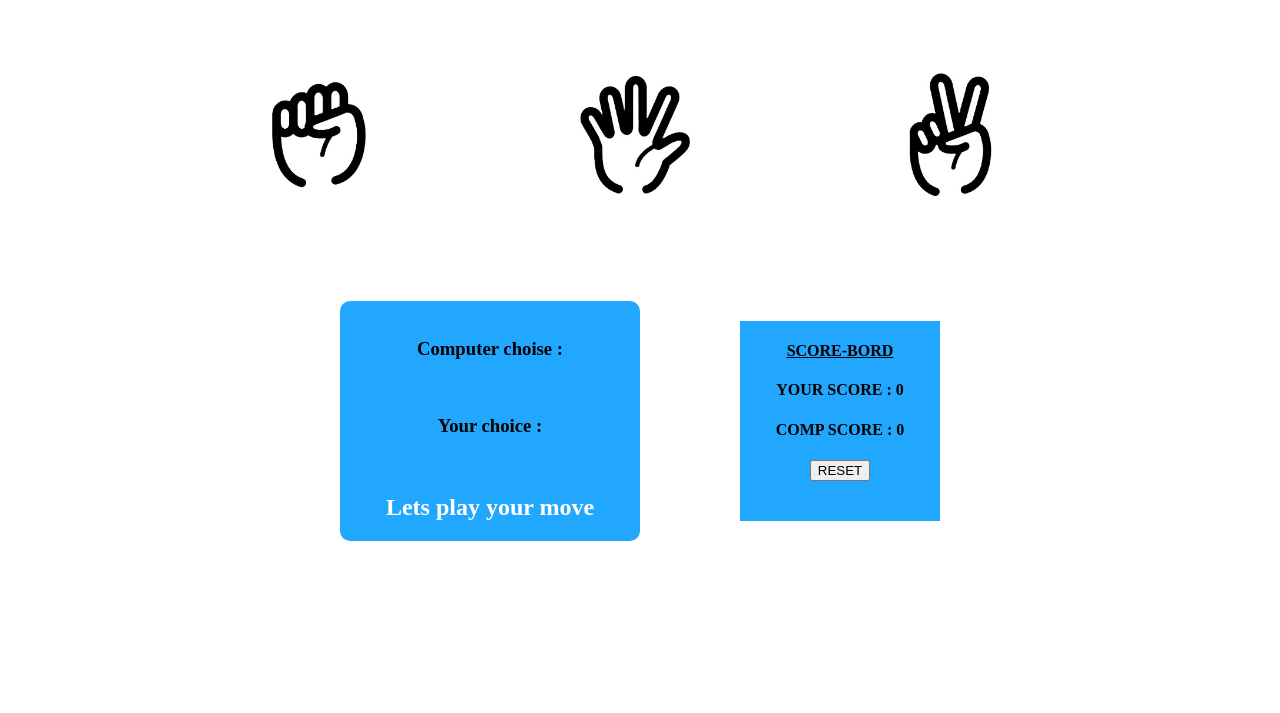
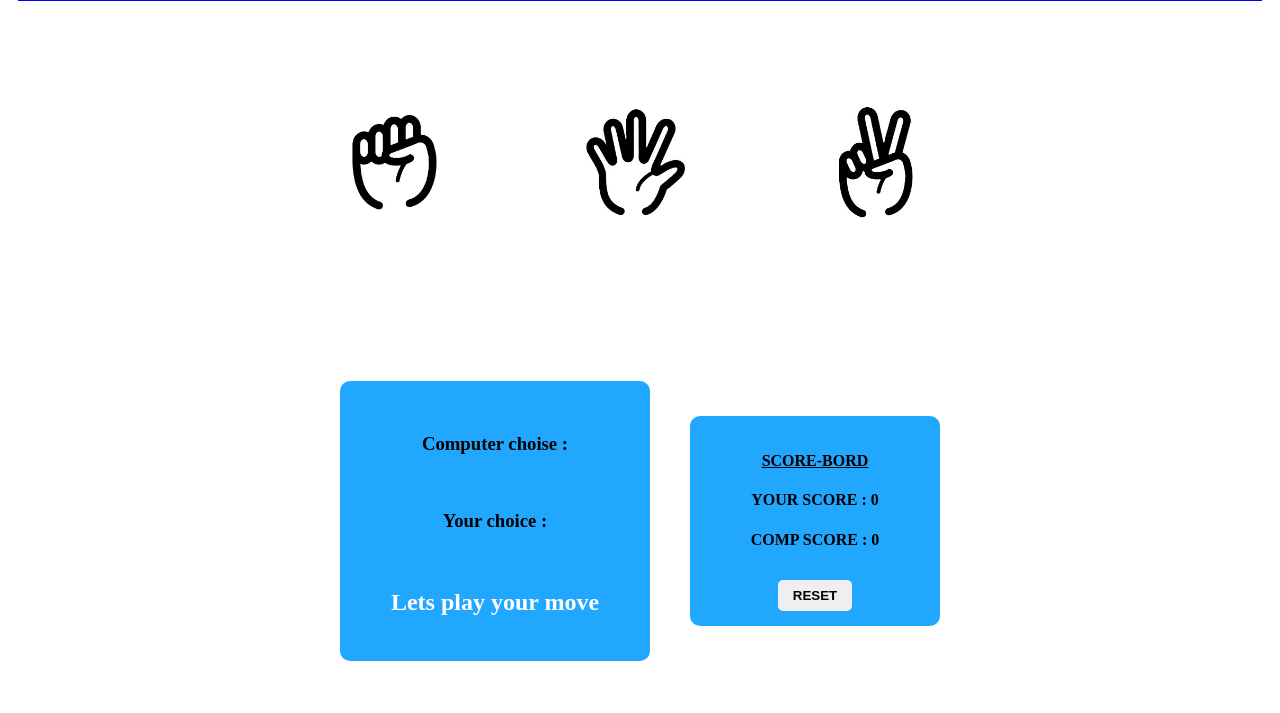
Before and after one commit to veertank9/rock-paper-scissors-game, a plain HTML site: page index.html in a window 1280 px wide. Shown: the part 87-800 px from the top of the page. Drawn offline with Linux system fonts and the light colour scheme.

Commit message:
Update index.css

```diff
--- a/index.css
+++ b/index.css
@@ -1,71 +1,96 @@
+body{
+    padding: 10px;
+}
+
+/* HEADER */
 .head{
     background-color: blue;
-    height: 75px;
-    width: auto;
-    color: aliceblue;
+    height: 70px;
+    color: white;
     display: flex;
     justify-content: center;
     align-items: center;
+    text-align: center;
 }
+
+/* IMAGES */
 img{
+    width: 100%;
+    max-width: 180px;
     border-radius: 50%;
-    height: 200px;
-    width: 200px;
 }
+
+/* CHOICE CONTAINER */
 .choicein{
     display: flex;
     justify-content: center;
     align-items: center;
-    gap: 100px;
+    gap: 40px;
+    flex-wrap: wrap;
+    margin: 30px 0;
 }
+
+/* SINGLE CHOICE */
 .choice{
-    display: flex;
-    justify-content: center;
-    align-items: center;
-    gap: 50px;
-    /* background-color: black; */
-    width: 70%;
-    height: 250px;
-}
-#rock,#paper,#scissors{
-    height: 215px;
-    width: 215px;
+    width: 200px;
+    height: 200px;
     border-radius: 50%;
     display: flex;
     justify-content: center;
     align-items: center;
-}
-#rock:hover{
-    background-color: rgb(0, 0, 0);
-}
-#paper:hover{
-    background-color: rgb(0, 0, 0);
-}
-#scissors:hover{
-    background-color: rgb(0, 0, 0);
+    cursor: pointer;
 }
 
-#result{
-    text-align: center;
-    background-color: aqua;
-    width: 50%;
+.choice:hover{
+    background-color: black;
 }
 
+/* RESULT BOX */
 .result{
     background-color: rgb(34, 167, 255);
     border-radius: 10px;
-    width: 300px;
+    width: 280px;
+    padding: 15px;
     text-align: center;
+}
 
+.dis-result{
+    margin-top: 10px;
+    padding: 10px;
+    color: white;
+    border-radius: 5px;
 }
-.dis-result{
-    width: 250px;
-    margin-left: 25px;
-    color: rgb(255, 255, 255);
-}
+
+/* SCORE BOX */
 .score{
     background-color: rgb(34, 167, 255);
-    height: 200px;
-    width: 200px;
+    width: 220px;
+    padding: 15px;
     text-align: center;
+    border-radius: 10px;
 }
+
+button{
+    margin-top: 10px;
+    padding: 8px 15px;
+    border: none;
+    cursor: pointer;
+    border-radius: 5px;
+    font-weight: bold;
+}
+
+/* MOBILE RESPONSIVE */
+@media (max-width: 600px){
+    img{
+        max-width: 140px;
+    }
+
+    .choice{
+        width: 160px;
+        height: 160px;
+    }
+
+    .head h1{
+        font-size: 20px;
+    }
+}
```
